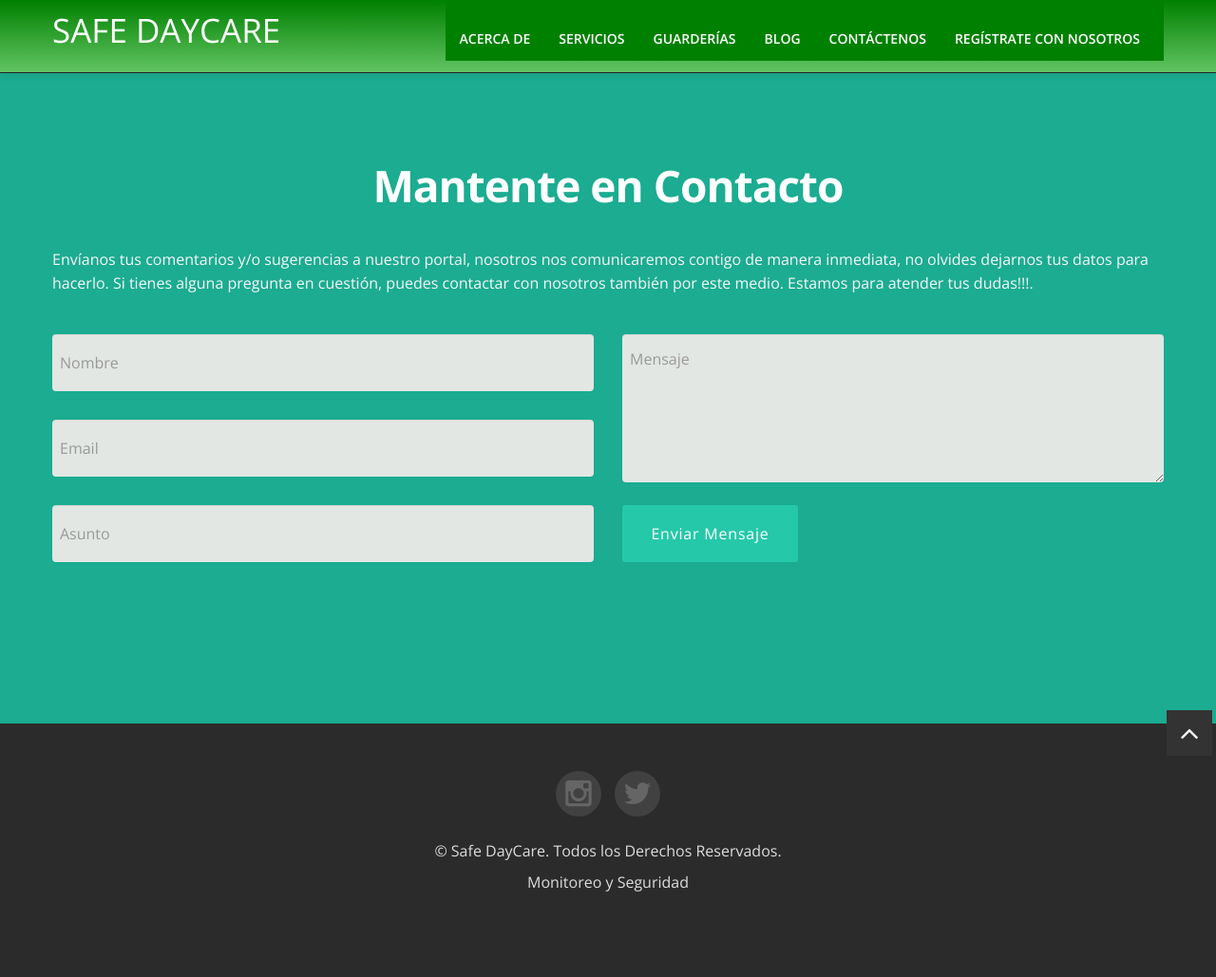
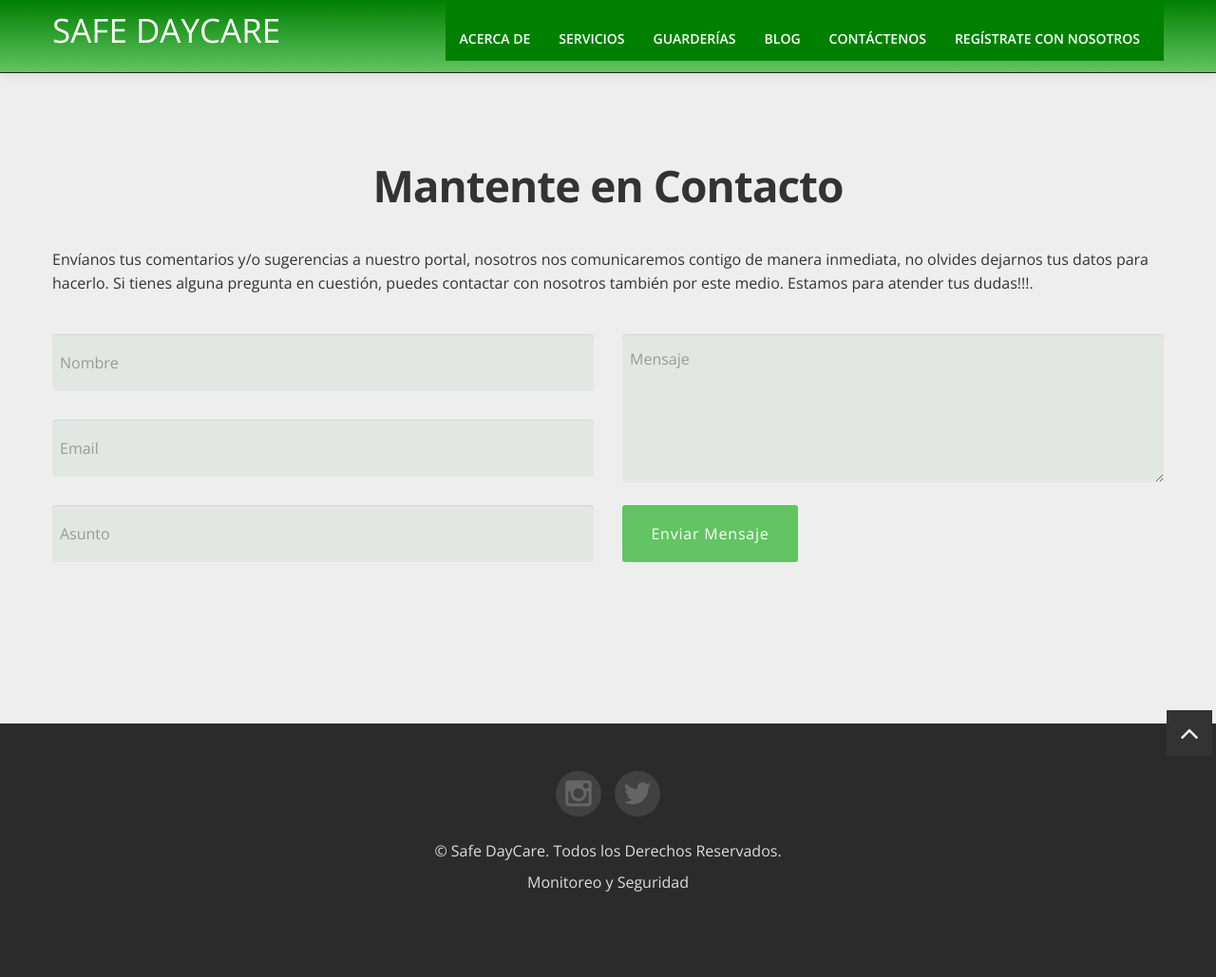
Before and after one commit to kevinmalats/phpGuarderia, a PHP site: page /pages/contactenos.html in a window 1280 px wide. Shown: the whole page at 95% size. Run offline with PHP 8.4, Linux system fonts and the light colour scheme.

Commit message:
cambiandocolor

```diff
--- a/color/default.css
+++ b/color/default.css
@@ -37,7 +37,7 @@ ul#menu-main > li > a:focus,ul#menu-main > li > a:active, ul#menu-main > li > a.
 }
 
 .btn.btn-theme {
-	background: #26c8aa !important;
+	background: #62c462 !important;
 }
 
 /* blog */
--- a/css/style.css
+++ b/css/style.css
@@ -475,7 +475,7 @@ section.inner {
 	color: #fcfcfc;
 }
 .section.orange p,.section.green p {
-	color: #f7f7f7;
+	color: #333;
 }
 
 
@@ -487,11 +487,11 @@ section.spacer {
 }
 
 .spacer.green,.section.green {
-	background:#1bac91;
+	background:#eeeeee;
 }
 
 .spacer.green,.section.green h4 {
-	color:#fff;
+	color:#333;
 }
 
 .spacer.yellow,.section.yellow  {
```
